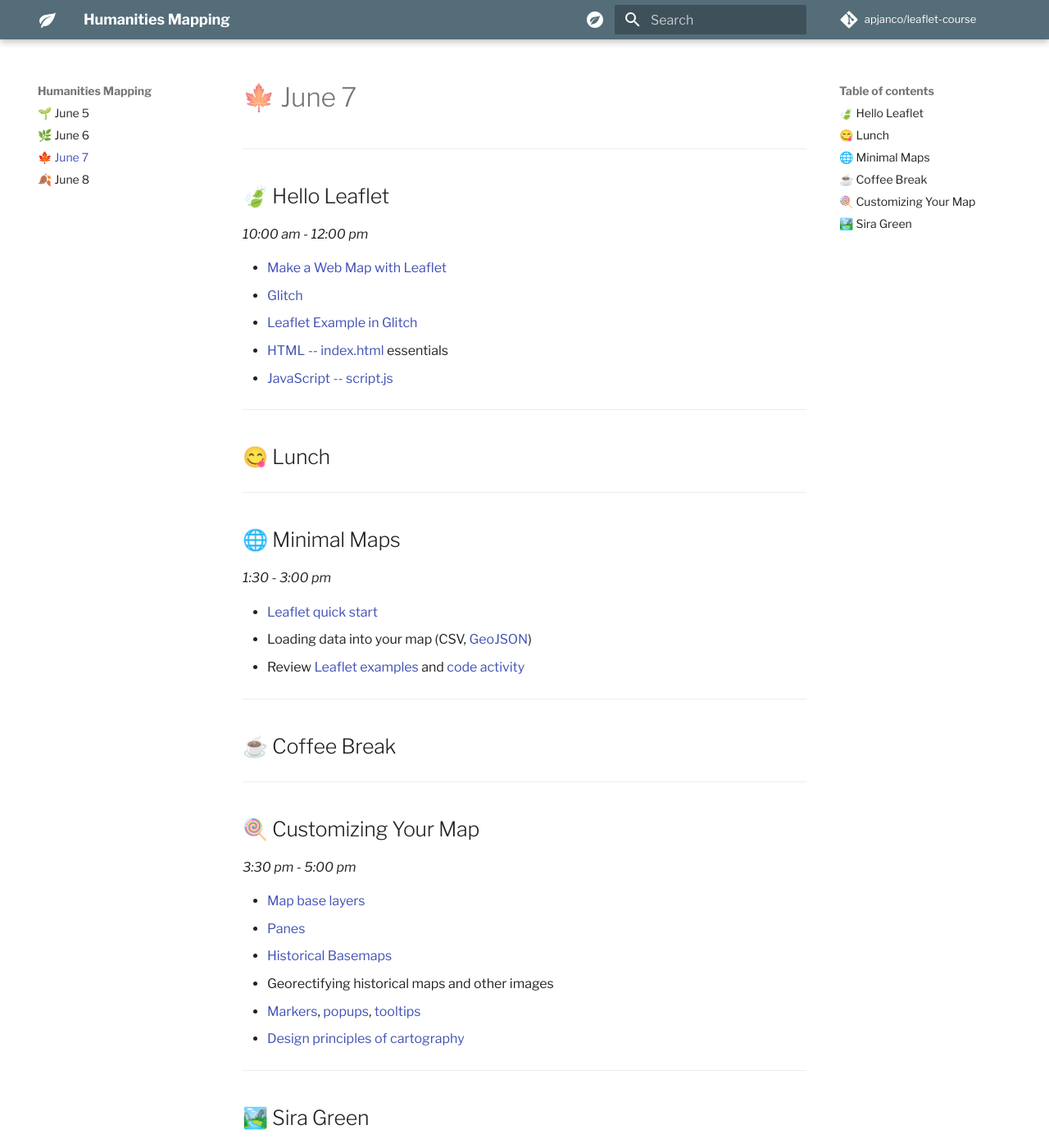
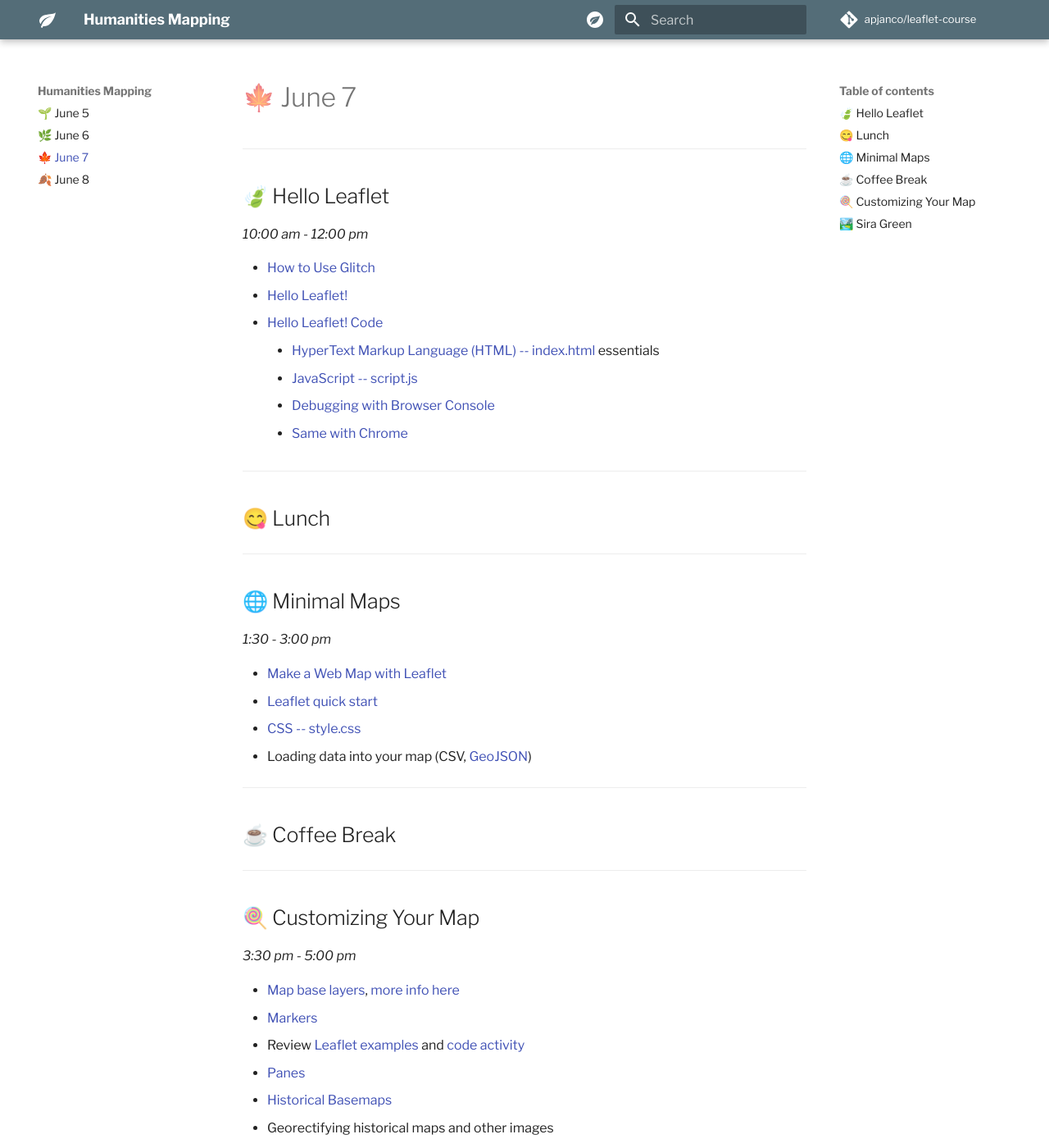
Before and after one commit to apjanco/leaflet-course, an MkDocs documentation site: the page built from docs/day3.md, in a window 1280 px wide and 1400 px high. Shown: the whole window at 82% size. Built offline with MkDocs 1.6.1 and Material for MkDocs 9.7.7, drawn with Linux system fonts in a browser that asks for light colours.

Commit message:
working on day 3

```diff
--- a/docs/day3.md
+++ b/docs/day3.md
@@ -5,11 +5,14 @@
 ## 🍃 Hello Leaflet
 _10:00 am - 12:00 pm_
 
-- [Make a Web Map with Leaflet](https://blog.glitch.com/post/make-a-web-map-with-leaflet)
-- [Glitch](https://help.glitch.com/kb/section/2/)
-- [Leaflet Example in Glitch](https://glitch.com/edit?utm_source=button&utm_medium=button&utm_campaign=glitchButton&utm_content=starter-leaflet/#!/remix/starter-leaflet)
-- [HTML -- index.html](https://developer.mozilla.org/en-US/docs/Web/HTML) essentials
-- [JavaScript -- script.js](https://developer.mozilla.org/en-US/docs/Web/JavaScript)
+- [How to Use Glitch](https://help.glitch.com/kb/section/2/)
+- [Hello Leaflet!](https://hexagonal-sapphire-dress.glitch.me/)
+- [Hello Leaflet! Code](https://glitch.com/edit/#!/hexagonal-sapphire-dress)
+    - [HyperText Markup Language (HTML) -- index.html](https://developer.mozilla.org/en-US/docs/Web/HTML) essentials
+    - [JavaScript -- script.js](https://developer.mozilla.org/en-US/docs/Web/JavaScript)
+    - [Debugging with Browser Console](https://firefox-source-docs.mozilla.org/devtools-user/browser_console/index.html)
+    - [Same with Chrome](https://developer.chrome.com/docs/devtools/console/)
+
 
 <hr>
 
@@ -20,9 +23,10 @@
 ## 🌐 Minimal Maps
 _1:30 - 3:00 pm_
 
+- [Make a Web Map with Leaflet](https://blog.glitch.com/post/make-a-web-map-with-leaflet)
 - [Leaflet quick start](https://leafletjs.com/examples/quick-start/)
+- [CSS -- style.css](https://developer.mozilla.org/en-US/docs/Web/CSS)
 - Loading data into your map (CSV, [GeoJSON](https://leafletjs.com/examples/geojson/))
-- Review [Leaflet examples](https://tomickigrzegorz.github.io/leaflet-examples/) and [code activity](https://github.com/tomickigrzegorz/leaflet-examples/tree/master/docs)
 
 <hr>
 
@@ -33,7 +37,12 @@
 ## 🍭 Customizing Your Map
 _3:30 pm - 5:00 pm_
 
-- [Map base layers](https://leaflet-extras.github.io/leaflet-providers/preview/)
+- [Map base layers](https://leaflet-extras.github.io/leaflet-providers/preview/), [more info here](https://github.com/leaflet-extras/leaflet-providers)
+- [Markers](https://leafletjs.com/examples/custom-icons/)
+
+- Review [Leaflet examples](https://tomickigrzegorz.github.io/leaflet-examples/) and [code activity](https://github.com/tomickigrzegorz/leaflet-examples/tree/master/docs)
+
+
 - [Panes](https://leafletjs.com/examples/map-panes/)
 - [Historical Basemaps](https://github.com/aourednik/historical-basemaps)
 - Georectifying historical maps and other images
```
Also changed, not shown: docs/day1.md (+1 -1 lines).
